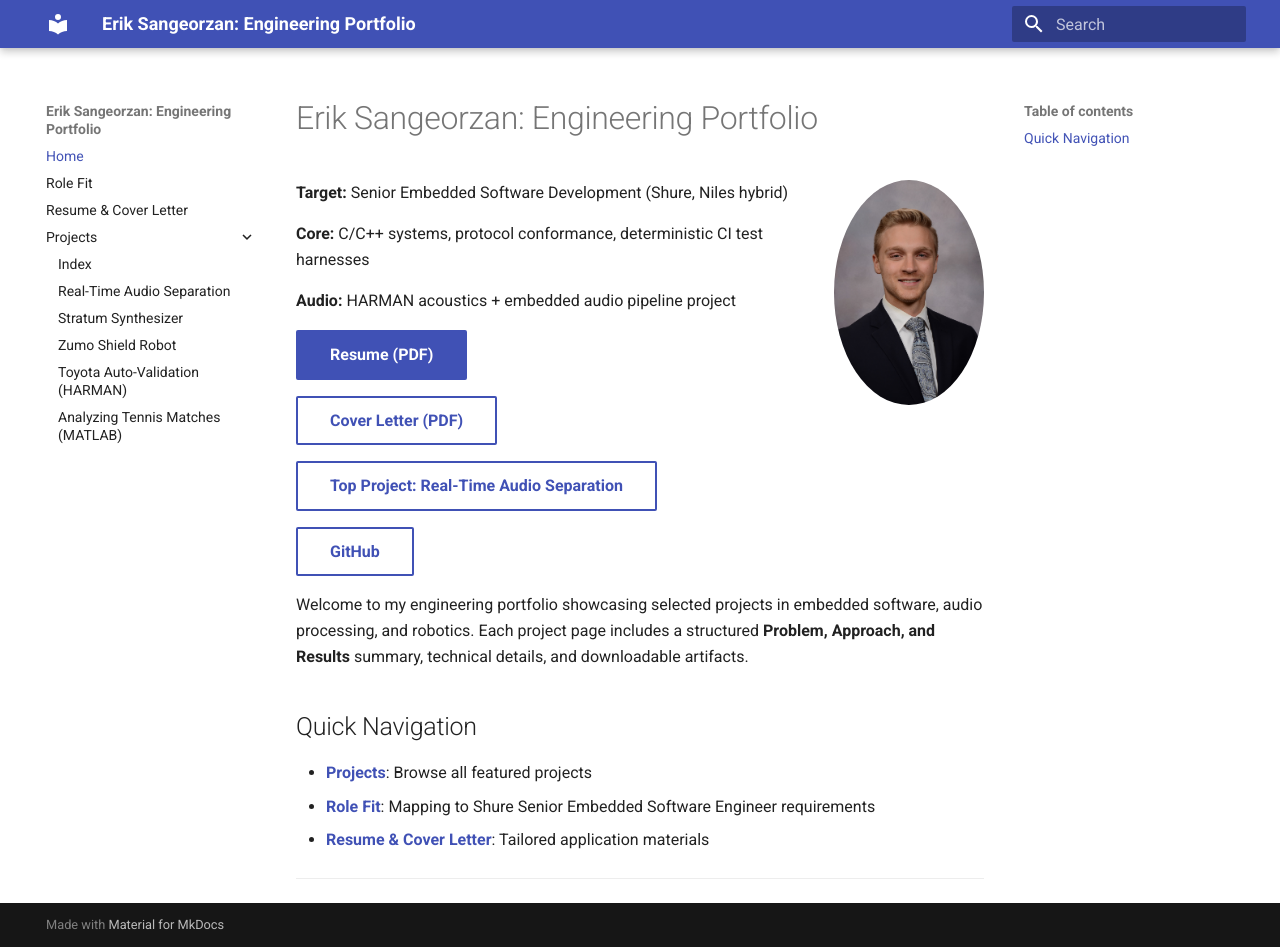
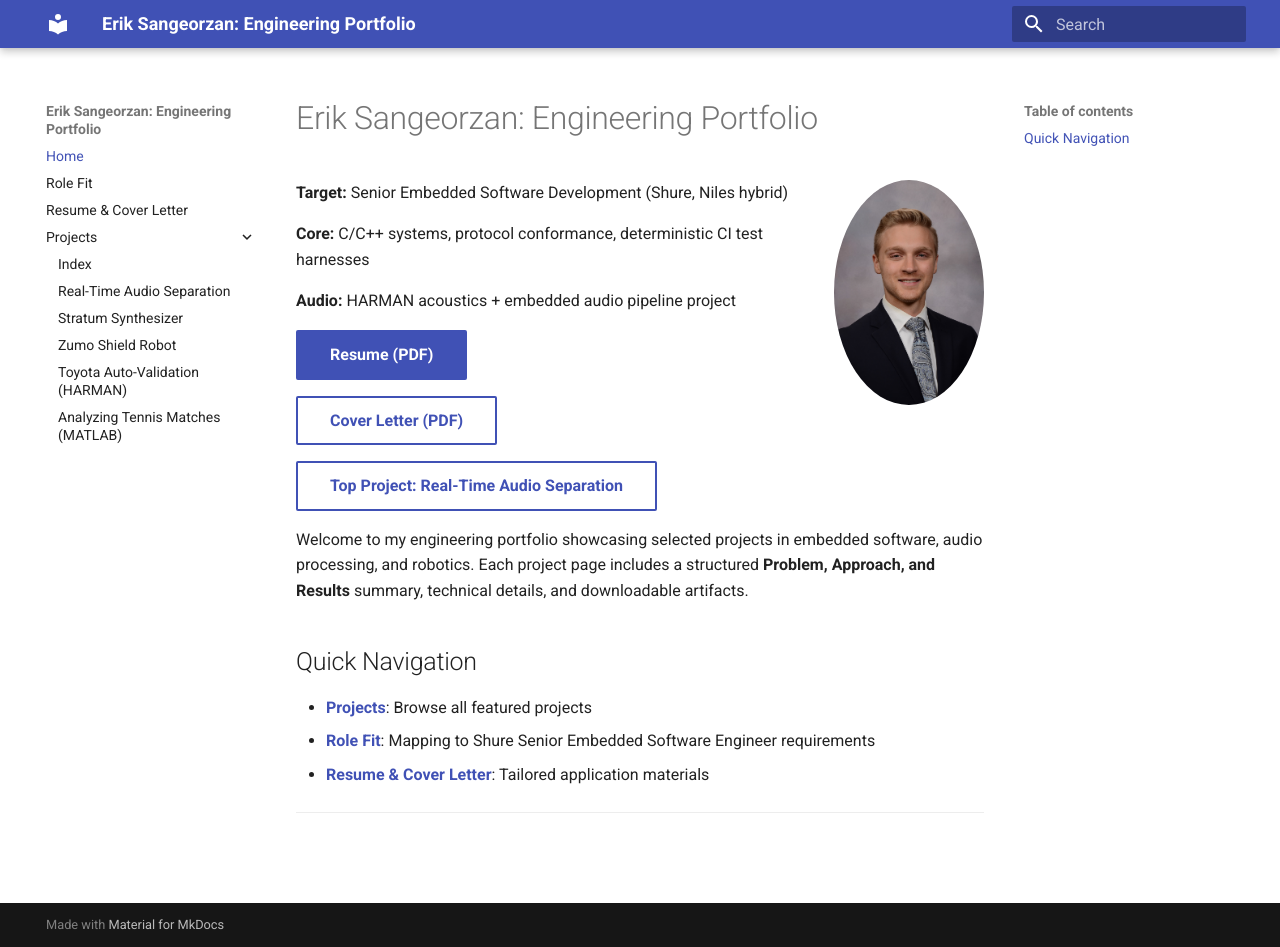
Before and after one commit to ejsang/erik-sangeorzan-portfolio, an MkDocs documentation site: the page built from docs/index.md, in a window 1280 px wide and 947 px high. Built offline with MkDocs 1.6.1 and Material for MkDocs 9.7.7, drawn with Linux system fonts in a browser that asks for light colours.

```diff
--- a/docs/index.md
+++ b/docs/index.md
@@ -8,13 +8,11 @@
 
 **Audio:** HARMAN acoustics + embedded audio pipeline project
 
-[Resume (PDF)](assets/Erik_Sangeorzan_Resume.pdf){: .md-button .md-button--primary}
+[Resume (PDF)](assets/Resume.pdf){: .md-button .md-button--primary}
 
-[Cover Letter (PDF)](assets/Erik_Sangeorzan_Cover_Letter.pdf){: .md-button}
+[Cover Letter (PDF)](assets/ShureCoverLetter.pdf){: .md-button}
 
 [Top Project: Real-Time Audio Separation](projects/real-time-audio-separation.md){: .md-button}
-
-[GitHub](https://github.com/ejsang){: .md-button}
 
 Welcome to my engineering portfolio showcasing selected projects in embedded software, audio processing, and robotics. Each project page includes a structured **Problem, Approach, and Results** summary, technical details, and downloadable artifacts.
 
```
